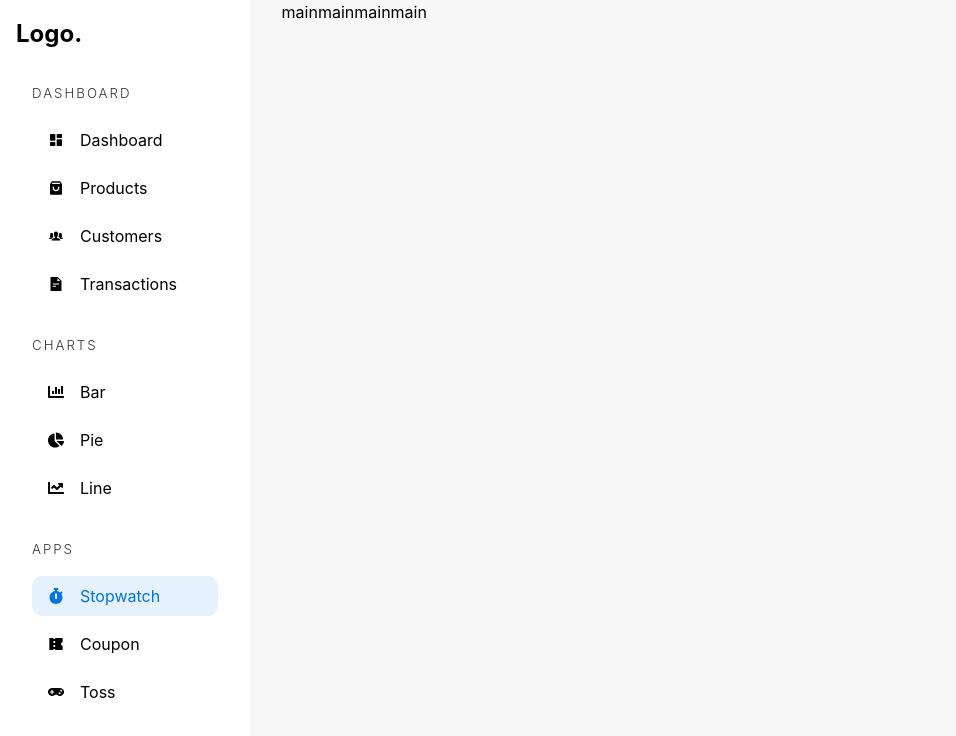
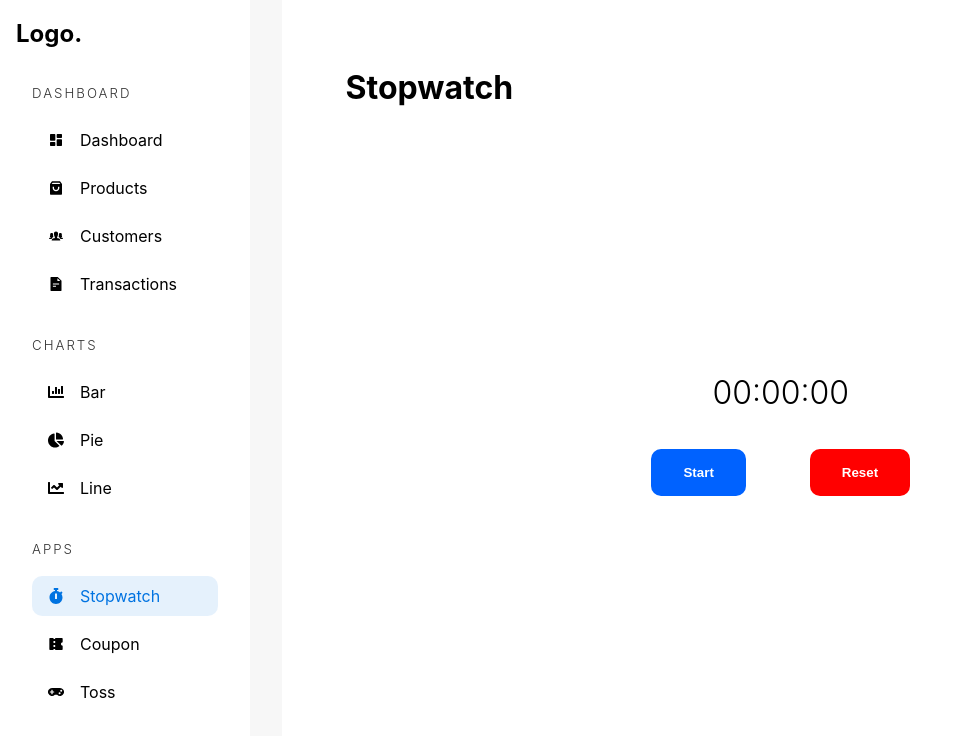
Before and after one commit to abhidjango-py/dashboard, a React (Vite) app: page /admin/app/stopwatch in a window 1280 px wide. Shown: the top 736 px of the page, without its empty margins (0-956 px from the left). Built offline with nearby package versions, Linux system fonts and the light colour scheme.

Commit message:
stopwatch completed

```diff
--- a/src/pages/stopwatch.tsx
+++ b/src/pages/stopwatch.tsx
@@ -1,12 +1,55 @@
+import { useEffect, useState } from "react";
 import AdminSidebar from "../components/AdminSidebar";
 
+const formatTime = (timeInSeconds: number) => {
+  const hours = String(Math.floor(timeInSeconds / 3600));
+  const minutes = String(Math.floor((timeInSeconds % 3600) / 60));
+  const seconds = String(timeInSeconds % 60);
+
+  return `${hours.padStart(2, "0")}:${minutes.padStart(
+    2,
+    "0"
+  )}:${seconds.padStart(2, "0")}`;
+};
+
 const stopwatch = () => {
+  const [time, setTime] = useState<number>(0);
+  const [isRunning, setIsRunning] = useState<boolean>(false);
+
+  const resetHandler = () => {
+    setTime(0);
+    setIsRunning(false);
+  };
+
+  useEffect(() => {
+    let intervalID: number;
+    if (isRunning) {
+      intervalID = setInterval(() => {
+        setTime((prev) => prev + 1);
+      }, 1000);
+    }
+    return () => {
+      clearInterval(intervalID);
+    };
+  }, [isRunning]);
+
   return (
     <div className="adminContainer">
       {/* Sidebar */}
       <AdminSidebar />
       {/* main */}
-      <main>mainmainmainmain</main>
+      <main className="dashboardAppContainer">
+        <h1>Stopwatch</h1>
+        <section>
+          <div className="stopwatch">
+            <h2>{formatTime(time)}</h2>
+            <button onClick={() => setIsRunning((prev) => !prev)}>
+              {isRunning ? "Stop" : "Start"}
+            </button>
+            <button onClick={resetHandler}>Reset</button>
+          </div>
+        </section>
+      </main>
     </div>
   );
 };
--- /dev/null
+++ b/src/styles/_widgets.scss
@@ -0,0 +1,30 @@
+.dashboardAppContainer {
+  background-color: white;
+  padding: 4rem;
+  > section {
+    @include flex(column, center, center, 2rem);
+    height: 100%;
+    .stopwatch {
+      > h2 {
+        font-size: 2rem;
+        font-weight: 300;
+        text-align: center;
+      }
+      > button {
+        padding: 1rem 2rem;
+        border: none;
+        cursor: pointer;
+        color: white;
+        margin: 2rem;
+        font-weight: 700;
+        border-radius: 10px;
+        &:first-of-type {
+          background-color: rgb(0, 98, 255);
+        }
+        &:last-of-type {
+          background-color: rgb(255, 0, 0);
+        }
+      }
+    }
+  }
+}
--- a/src/styles/app.scss
+++ b/src/styles/app.scss
@@ -2,6 +2,7 @@
 @import "dashboard";
 @import "products";
 @import "charts";
+@import "widgets";
 :root {
   font-family: Inter, system-ui, Avenir, Helvetica, Arial, sans-serif;
   line-height: 1.5;
```
